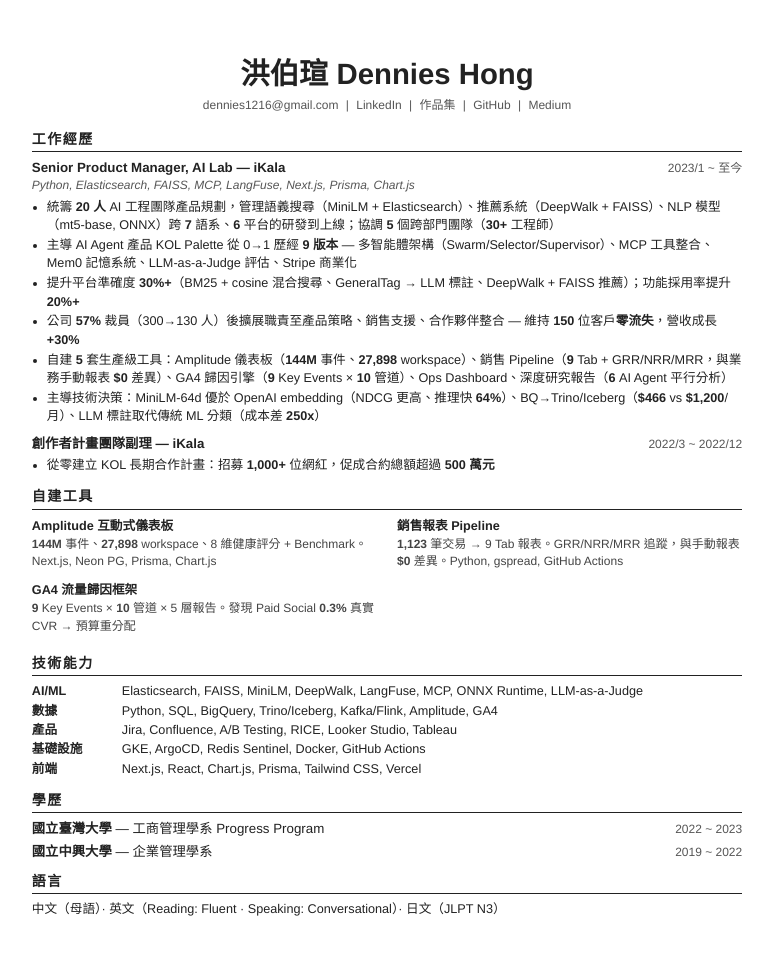
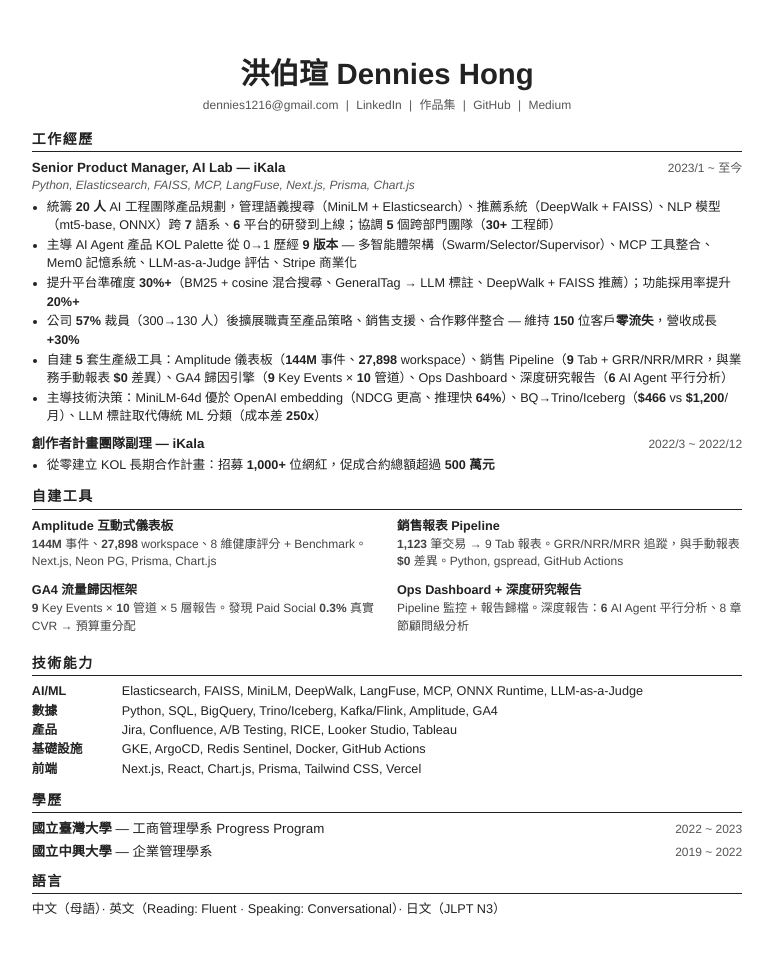
Before and after one commit to DforDennies/blog, a Jekyll site: the page built from resume-zh.html, in a window 1280 px wide. Shown: the whole page, without its empty margins (253-1026 px from the left). Built offline with Jekyll 4.4.1, drawn with Linux system fonts in a browser that asks for light colours.

Commit message:
fix: add Ops Dashboard + Deep Report back to Key Projects section
Experience says 5 tools, Key Projects section now shows all 5
(Amplitude + Sales + GA4 + Ops/Deep Report combined card)

Co-Authored-By: Claude Opus 4.6 (1M context) <noreply@anthropic.com>

```diff
--- a/resume-zh.html
+++ b/resume-zh.html
@@ -93,6 +93,10 @@ permalink: /resume-zh/
     <strong>GA4 流量歸因框架</strong>
     <p><b>9</b> Key Events × <b>10</b> 管道 × 5 層報告。發現 Paid Social <b>0.3%</b> 真實 CVR → 預算重分配</p>
   </div>
+  <div class="project">
+    <strong>Ops Dashboard + 深度研究報告</strong>
+    <p>Pipeline 監控 + 報告歸檔。深度報告：<b>6</b> AI Agent 平行分析、8 章節顧問級分析</p>
+  </div>
 </div>
 
 <h2>技術能力</h2>
--- a/resume.html
+++ b/resume.html
@@ -94,6 +94,10 @@ permalink: /resume/
     <strong>GA4 Attribution Framework</strong>
     <p><b>9</b> Key Events × <b>10</b> channels × 5-tier reports. Discovered Paid Social <b>0.3%</b> real CVR → budget reallocation</p>
   </div>
+  <div class="project">
+    <strong>Ops Dashboard + Deep Research Report</strong>
+    <p>Pipeline monitoring + report archive. Deep report: <b>6</b> AI agents parallel, 8-chapter consultant-grade analysis</p>
+  </div>
 </div>
 
 <h2>Technical Skills</h2>
```
Also changed, not shown: 2 other files.
